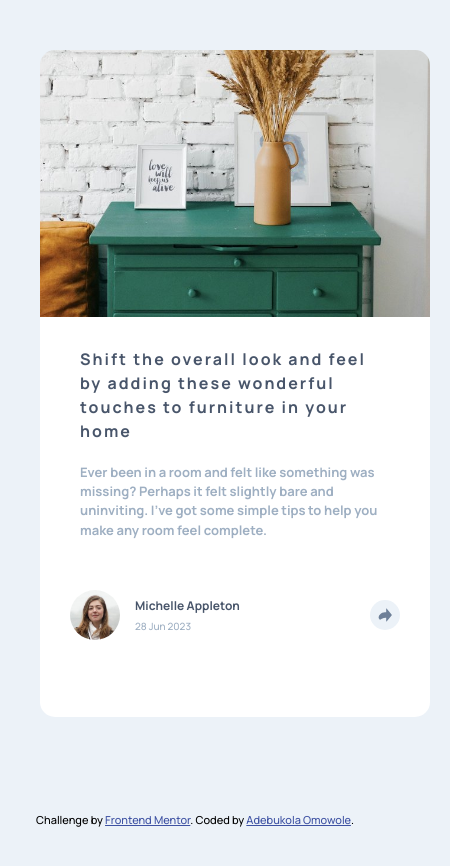
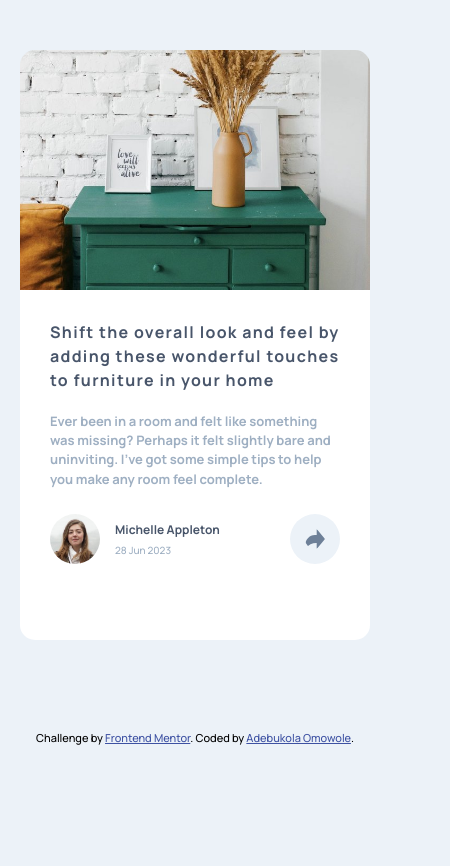
Before and after one commit to Adebukol/article-preview, a plain HTML site: page index.html in a window 390 px wide. Shown: the whole page, 450 px wide, since content can reach past the window. After the commit the page ends 844 px from the top, so only its background shows below. Drawn offline with Linux system fonts and the light colour scheme.

Commit message:
mobile view share button updated

```diff
--- a/index.html
+++ b/index.html
@@ -27,10 +27,9 @@
               <p class="date">28 Jun 2023</p>
             </div>
           </div>
-
+          <img class="share-icon mobile" id="mobileShareBtn" onclick="showMobile()" src="images/icon-share.svg" alt="">
           <div class="wrapper">
             <img class="share-icon desktop" id="share-btn" onclick="showDiv()" src="images/icon-share.svg" alt="">
-            <img class="share-icon mobile" id="mobileShareBtn" onclick="showMobile()" src="images/icon-share.svg" alt="">
             <div class="tooltip">SHARE
              <a href="https://www.facebook.com"><img class="sm-icon" src="images/icon-facebook.svg" alt=""></a>
              <a href="https://www.twitter.com"><img class="sm-icon" src="images/icon-twitter.svg" alt=""></a>
@@ -44,12 +43,14 @@
     </div>
 
       <div class="container second">
+        <div class="row">
         <img  class="drawer" src="images/drawers.jpg" alt="" aria-hidden="true">
           <div class="right new">
             <h1 class="heading">Shift the overall look and feel by adding these wonderful touches to furniture in your home</h1>
 
             <p class="heading-text">Ever been in a room and felt like something was missing? Perhaps it felt slightly bare and uninviting. I’ve got some simple tips
             to help you make any room feel complete.</p>
+             </div>
 
               <div class="foot">
                 <div class="bottom-share">SHARE
@@ -58,9 +59,9 @@
                     <a href="https://www.pinterest.com"><img class="sm-icon" src="images/icon-pinterest.svg" alt=""></a>
                   </div>
                   <img class="share-btn" id="share-icon" onclick="showNew()" src="images/icon-sharewhite.svg" alt="">
-              </div>
-          </div>
-        </div>
+                </div>
+                </div>
+            </div>
 </main>
 
   <footer class="attribution">
--- a/main.css
+++ b/main.css
@@ -24,26 +24,25 @@ body{
 
 }
 .drawer{
-  /* width: 100%;
   max-width: 700px;
-  height: 350px; */
+  height: 350px;
   border-top-left-radius: 15px;
   border-bottom-left-radius: 15px;
 }
 .right{
   position: absolute;
-  left: 750px;
+  left: 560px;
   box-sizing: border-box;
   background-color: #fff;
-  height: 528px;
-  width: 650px;
-  padding: 70px;
+  height: 350px;
+  width: 600px;
+  padding: 30px 50px;
   margin: 0px 50px 0px 0px;
   border-top-right-radius: 15px;
   border-bottom-right-radius: 15px;
 }
 .heading{
-  letter-spacing: 2px;
+  letter-spacing: 1.3px;
   line-height: 2.3rem;
   font-size: 28px;
   margin-bottom: 20px;
@@ -52,7 +51,7 @@ body{
 .heading-text{
   line-height: 1.8rem;
   font-size: 16px;
-  margin-bottom: 40px;
+  margin-bottom: 20px;
   color:hsl(212, 23%, 69%);
   margin-right: 50px;
 }
@@ -158,14 +157,15 @@ z-index: 2;
 
 @media screen and (max-width: 700px) {
   .container{
+    margin: 0px;
     display: flex;
     flex-direction: column;
     max-width:100%;
     height: 100%;
-    margin: 50px 20px 50px 20px;
+    padding: 50px 20px 50px 20px;
   }
   .drawer{
-    margin: auto 20px;
+    margin: auto 0px;
     height: 100%;
     width: 100%;
     border-top-right-radius: 15px;
@@ -174,27 +174,28 @@ z-index: 2;
   .right{
     position: relative;
     left: 0;
-    bottom: 45px;
+    bottom: 40px;
     /* TRBL */
     padding: 30px 30px 0px 30px;
     width: 100%;
-    height: 400px;
+    height: 350px;
     max-width: 700px;
-    margin: auto 20px;
+    margin: auto 0px;
     border-top-right-radius: 0px;
     border-bottom-left-radius: 15px;
   }
   .heading{
-    padding: 0px 10px 0px 10px;
+    /* padding: 0px 10px 0px 10px; */
     font-size: 16px;
     line-height: 1.5rem;
+    font-weight: 700;
   }
   .heading-text{
     margin-right: 0px;
     line-height: 1.2rem;
     font-size: 13px;
     font-weight: 700;
-    padding: 0px 10px 10px 10px;
+    /* padding: 0px 10px 10px 10px; */
   }
   .name{
     font-size: 12px;
@@ -217,12 +218,9 @@ z-index: 2;
 
   }
   .wrapper{
-    display: block;
-    flex-direction: row;
-    align-items: center;
-    justify-content: center;
+    display: none;
   }
-  .wrapper .share-icon{
+  /* .wrapper .share-icon{
     width: 30px;
     height: 30px;
     background: hsl(210, 46%, 95%);
@@ -261,7 +259,7 @@ z-index: 2;
     bottom: -8px;
     left: 50%;
     transform: translateX(-50%)rotate(45deg);
-  }
+  } */
   .share-btn{
     width: 25px;
     height: 25px;
@@ -274,6 +272,12 @@ z-index: 2;
 
   .mobile{
     display: block;
+    width: 50px;
+    height: 50px;
+    background: hsl(210, 46%, 95%);
+    border-radius: 50px;
+    padding: 15px;
+    cursor: pointer;
   }
   .desktop{
     display: none;
@@ -281,7 +285,7 @@ z-index: 2;
   .container .second{
     max-width:100%;
     height: 100%;
-    margin: 50px 20px 50px 20px;
+    padding: 50px 20px 50px 20px;
 
   }
   .second{
@@ -290,18 +294,26 @@ z-index: 2;
   }
   .second .new{
     height: 330px;
+    padding: 30px 30px 0px 30px;
   }
     .second .avatar{
       display: none;
     }
+    .second .heading{
+      padding: 0px;
+    }
     .second .heading-text{
       margin-bottom: 0px;
+      padding: 0px;
     }
     .foot{
+      position: relative;
+      bottom: 100px;
+      width: 100%;
       background: hsl(217, 19%, 35%);
       display: flex;
       align-items: center;
-      bottom: -20px;
+      /* bottom: -20px; */
       /* margin-top: 30px; */
       padding: 20px;
       justify-content: space-between;
```
